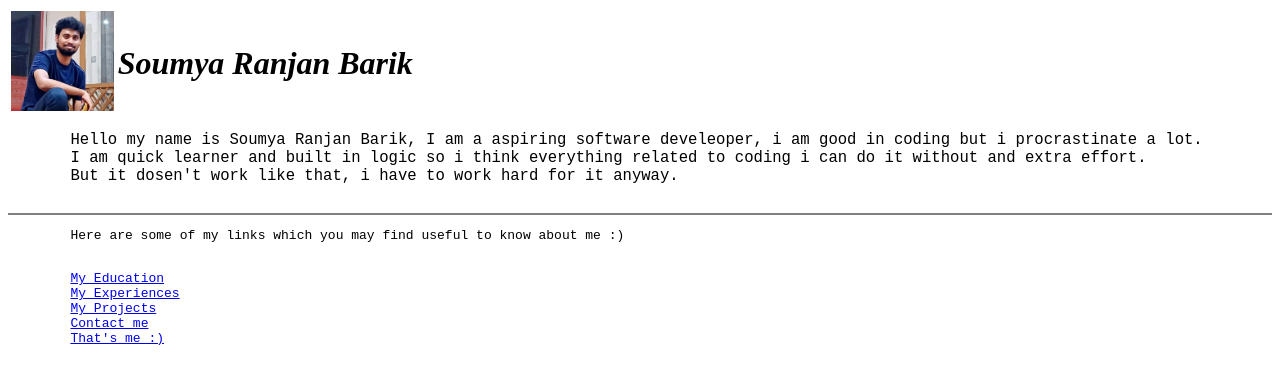
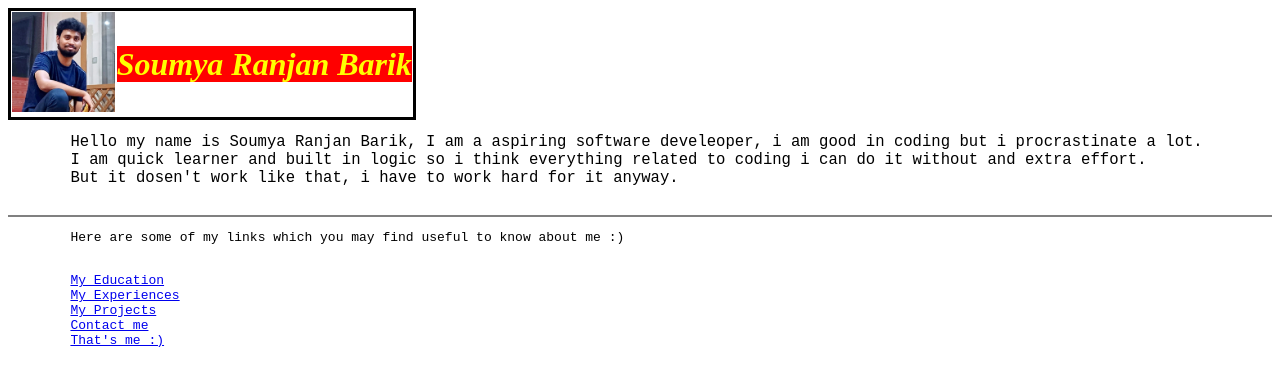
Before and after one commit to SoumyaBarik123/Web-Dev, a plain HTML site: page index.html in a window 1280 px wide. Drawn offline with Linux system fonts and the light colour scheme.

Commit message:
Update index.html

```diff
--- a/index.html
+++ b/index.html
@@ -4,6 +4,7 @@
     <meta charset="UTF-8">
     <meta name="viewport" content="width=device-width, initial-scale=1.0">
     <title>Soumya Ranjan Barik</title>
+    <link rel="stylesheet" href="/css/style.css" class="css">
 </head>
 <body>
     <table>
```
